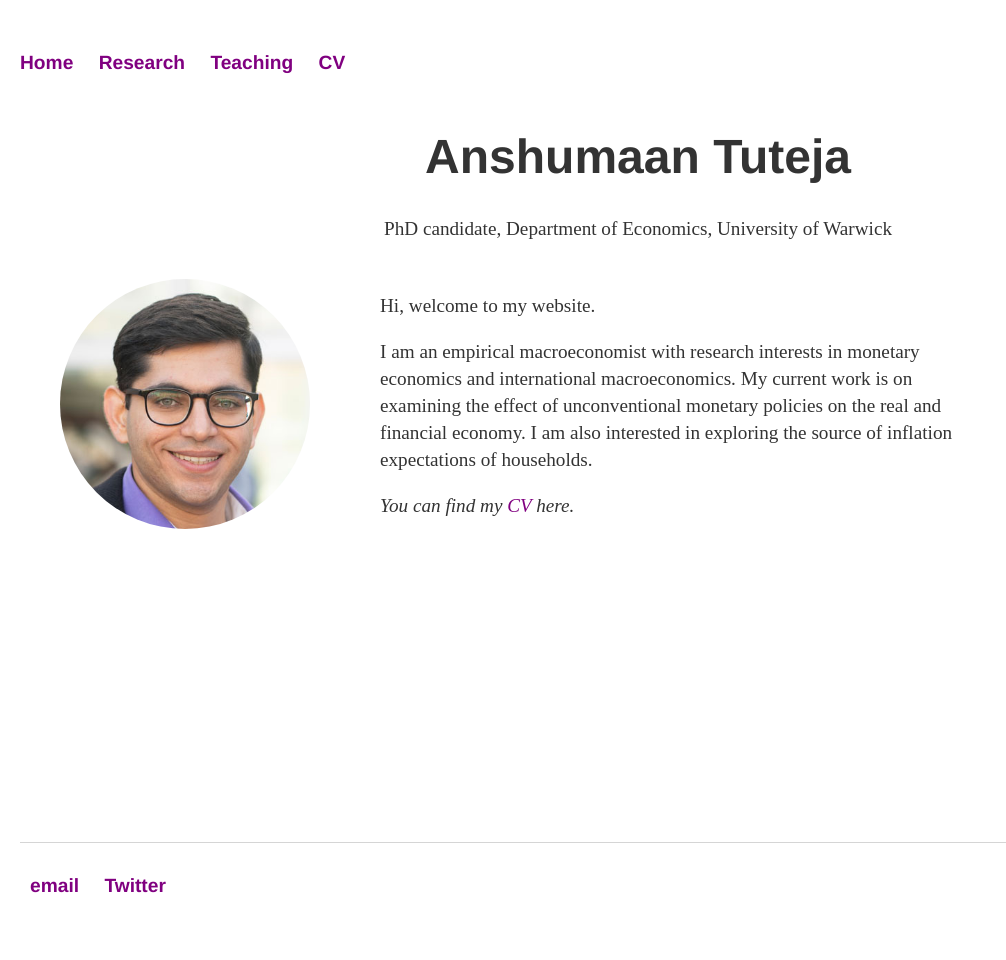
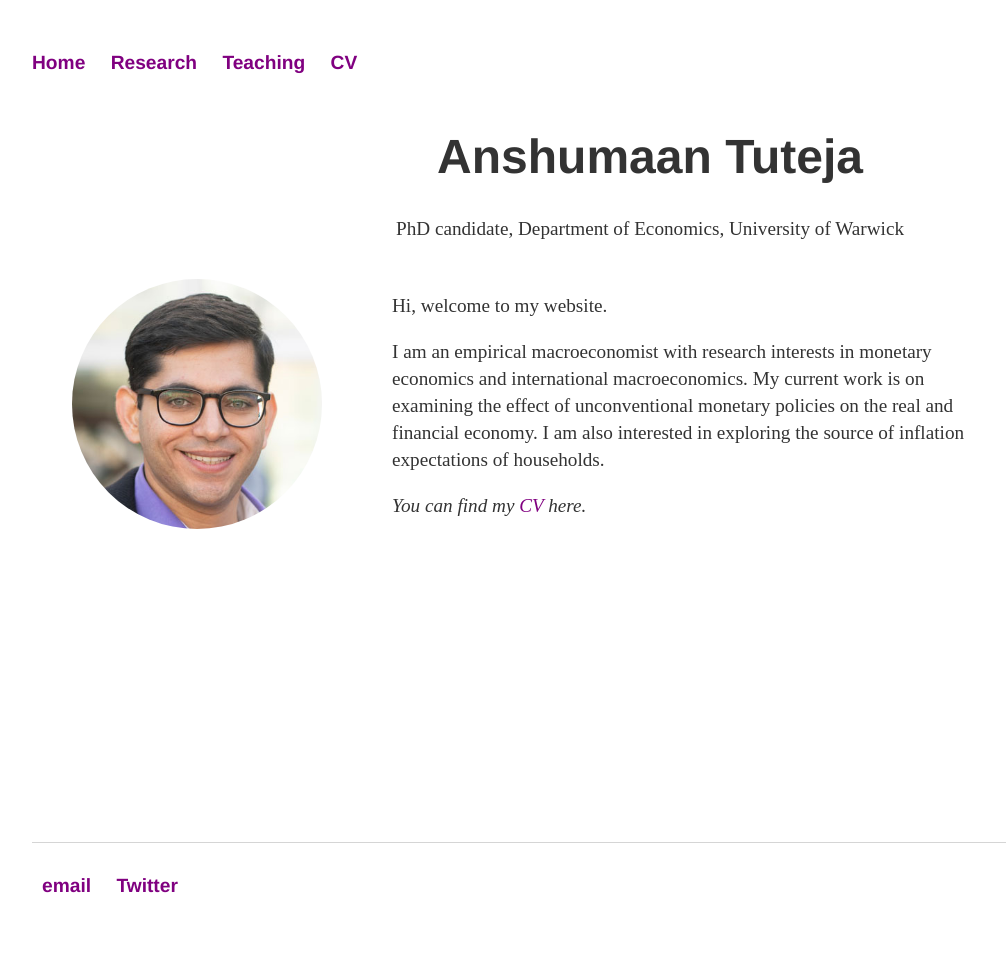
Before and after one commit to anshumaan-tuteja/anshumaan-tuteja.github.io, a Jekyll site: the page built from index.html, in a window 1280 px wide. Shown: the whole page, without its empty margins (0-1006 px from the left). Built offline with Jekyll 4.4.1, drawn with Linux system fonts in a browser that asks for light colours.

Commit message:
Update main.css

```diff
--- a/css/main.css
+++ b/css/main.css
@@ -15,7 +15,7 @@ body {
     flex-wrap: wrap;
     flex-direction: column;
     color: #333;
-    margin: 30px 20px 20px;
+    margin: 30px auto;
     width: 95%;
     /* height: 95%; */
 }
```
